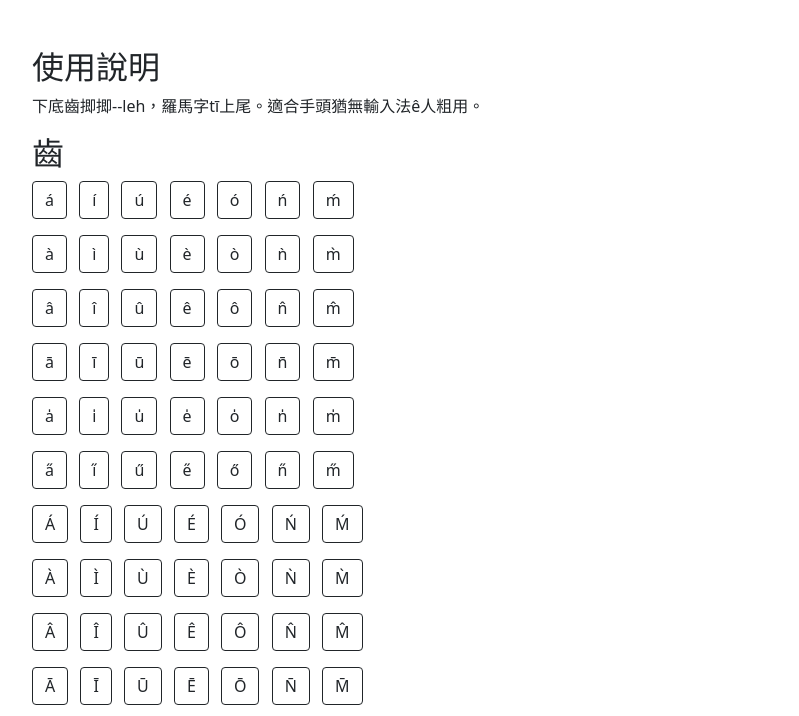
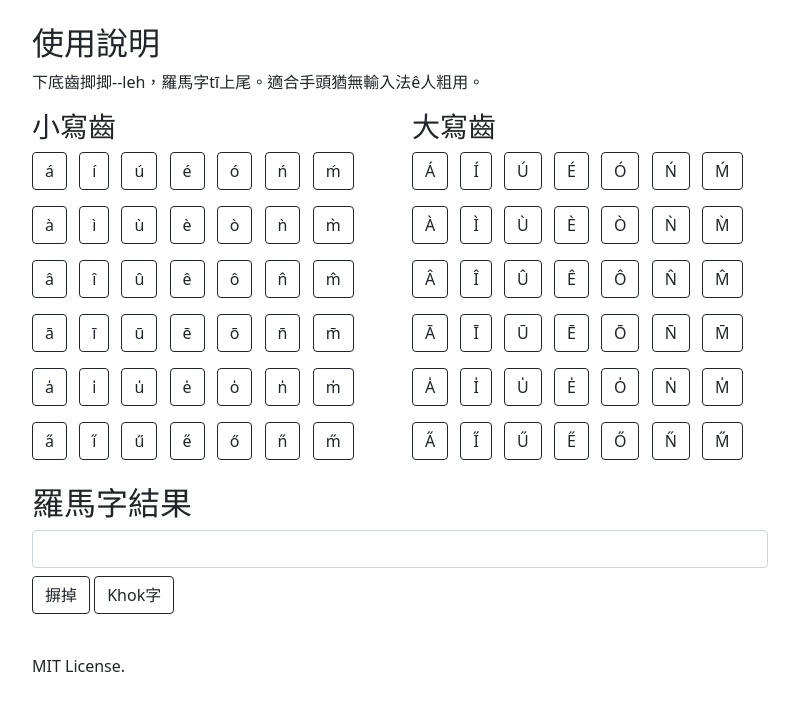
Before and after one commit to i3thuan5/KhiPuann, a Django app: page / in a window 1280 px wide. Shown: the part 80-796 px from the top of the page, without its empty margins (240-1039 px from the left). After the commit the page ends 752 px from the top, so only its background shows below. Run offline with Django 4.2, Linux system fonts and the light colour scheme.

Commit message:
* RWD tuā-siá kah sió-siá.

```diff
--- a/khipuann/kpapp/templates/kpapp/index.html
+++ b/khipuann/kpapp/templates/kpapp/index.html
@@ -9,7 +9,7 @@
 
 </head>
 <body class="container">
-	<header class="row justify-content-center mb-5">
+	<header class="row justify-content-center mb-4">
 		<div class="col-12 col-lg-8">
 			<h1>Khí-puânn</h1>
 			<small>台語線頂齒盤</small>
@@ -22,8 +22,10 @@
 				<h2>使用說明</h2>
 				<p>下底齒揤揤--leh，羅馬字tī上尾。適合手頭猶無輸入法ê人粗用。</p>
 			</section>
-		<section class="mb-2">
-			<h2>齒</h2>
+
+			<section class="row mb-2 ">
+				<div class="col-12 col-lg-6">
+					<h3>小寫齒</h3>
 					{% for tiauho, jitin in siosia.items %}
 					<ul class="list-inline">
 						{% for ji, kaisueh in jitin %}
@@ -31,7 +33,10 @@
 						{% endfor %}
 					</ul>
 					{% endfor %}
+				</div>
 
+				<div class="col-12 col-lg-6">
+					<h3>大寫齒</h3>
 					{% for tiauho, jitin in tuasia.items %}
 					<ul class="list-inline">
 						{% for ji, kaisueh in jitin %}
@@ -39,6 +44,7 @@
 						{% endfor %}
 					</ul>
 					{% endfor %}
+				</div>
 			</section>
 			<section class="mb-2">
 				<h2>羅馬字結果</h2>
```
Lines whose indentation alone changed are shown as unchanged.
